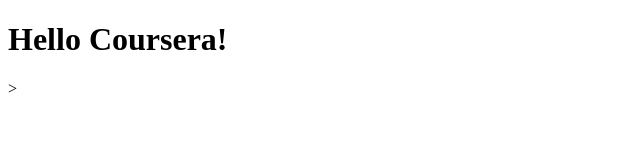
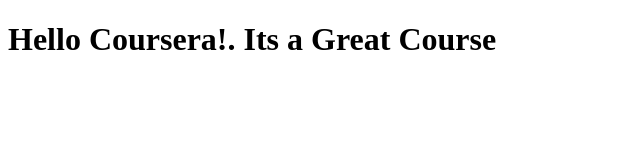
Before and after one commit to PriyanSiva/coursera-test, a plain HTML site: page site/index.html in a window 1280 px wide. Shown: the whole page, without its empty margins (0-640 px from the left). Drawn offline with Linux system fonts and the light colour scheme.

Commit message:
Small addition to our page content.

```diff
--- a/site/index.html
+++ b/site/index.html
@@ -4,6 +4,6 @@
 	<title>Hello Coursera!</title>
 </head>
 <body>
- <h1>Hello Coursera!</h1>>
+ <h1>Hello Coursera!. Its a Great Course</h1>
 </body>
 </html>
```
